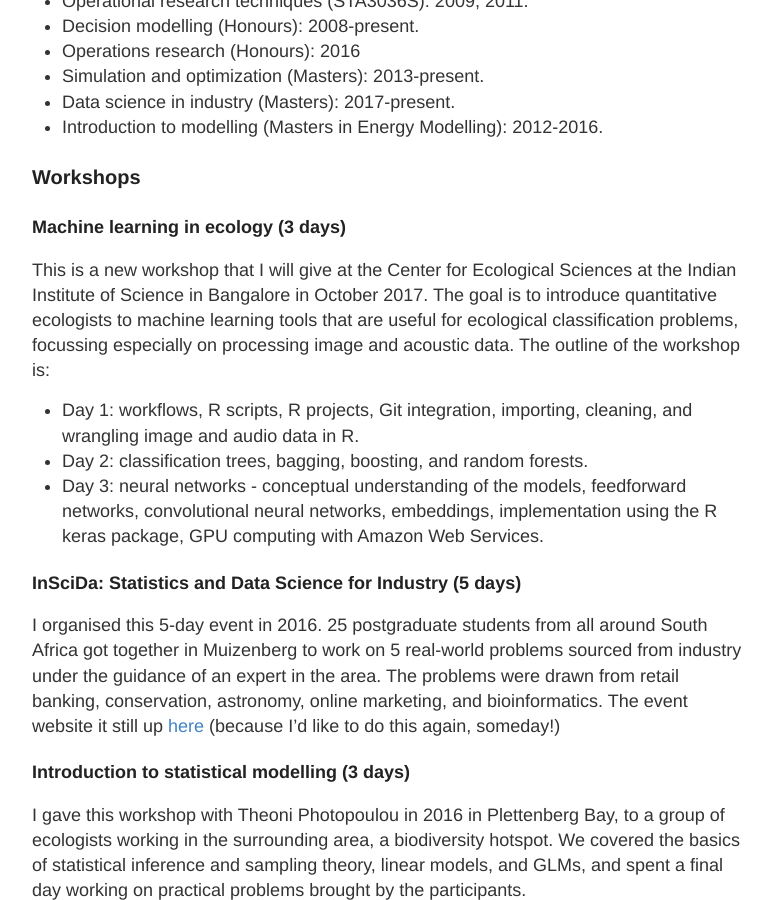
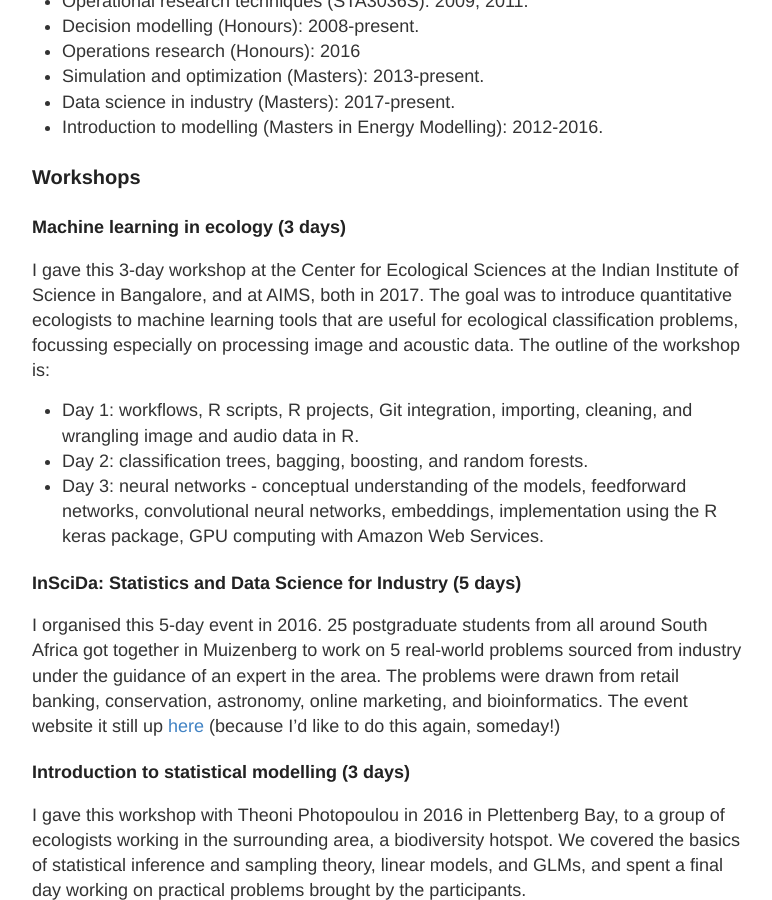
Before and after one commit to iandurbach/iandurbach.github.io, a Jekyll site: the page built from _posts/2017-09-06-teaching.md, in a window 1280 px wide and 900 px high, scrolled down 1353 px. Shown: the whole window, without its empty margins (248-1020 px from the left). Built offline with Jekyll 4.4.1, drawn with Linux system fonts in a browser that asks for light colours.

Commit message:
Update 2017-09-06-teaching.md

```diff
--- a/_posts/2017-09-06-teaching.md
+++ b/_posts/2017-09-06-teaching.md
@@ -40,7 +40,7 @@ A 48-lecture (one semester) undergrad course mainly aimed at BCom and Business S
 ### Workshops
 
 ##### Machine learning in ecology (3 days)
-This is a new workshop that I will give at the Center for Ecological Sciences at the Indian Institute of Science in Bangalore in October 2017. The goal is to introduce quantitative ecologists to machine learning tools that are useful for ecological classification problems, focussing especially on processing image and acoustic data. The outline of the workshop is:
+I gave this 3-day workshop at the Center for Ecological Sciences at the Indian Institute of Science in Bangalore, and at AIMS, both in 2017. The goal was to introduce quantitative ecologists to machine learning tools that are useful for ecological classification problems, focussing especially on processing image and acoustic data. The outline of the workshop is:
 
 - Day 1: workflows, R scripts, R projects, Git integration, importing, cleaning, and wrangling image and audio data in R.
 - Day 2: classification trees, bagging, boosting, and random forests.
```
